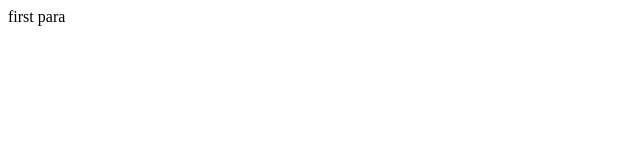
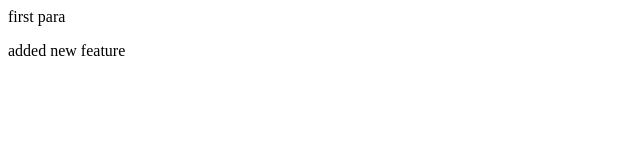
Before and after one commit to Mansoor-Ali786/firstLocal, a plain HTML site: page index.html in a window 1280 px wide. Shown: the whole page, without its empty margins (0-640 px from the left). Drawn offline with Linux system fonts and the light colour scheme.

Commit message:
feature1commit

```diff
--- a/index.html
+++ b/index.html
@@ -1,3 +1,6 @@
 <p>
     first para
 </p>
+<p>
+    added new feature
+</p>
```
